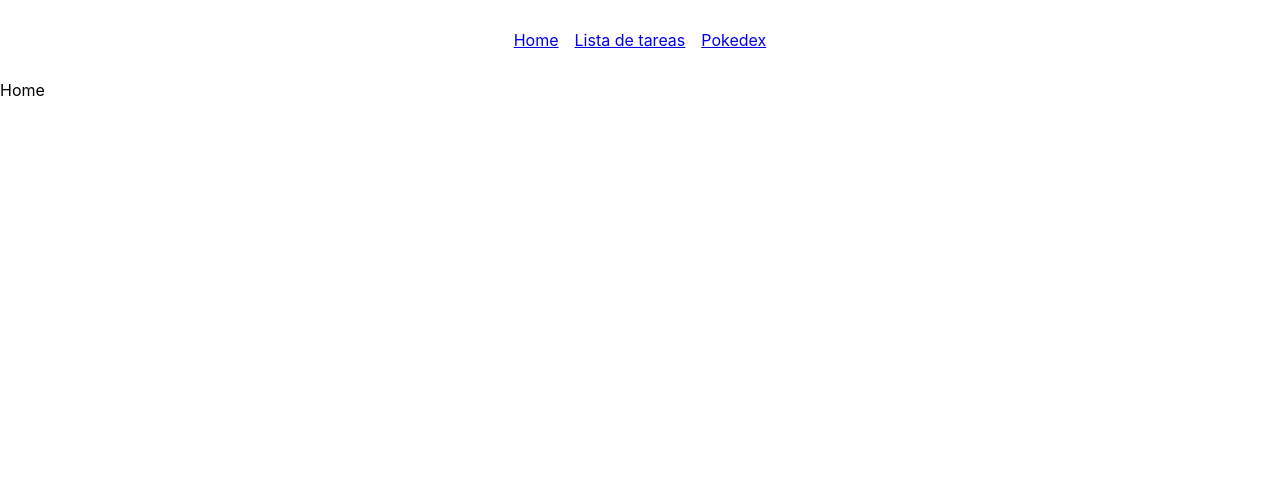
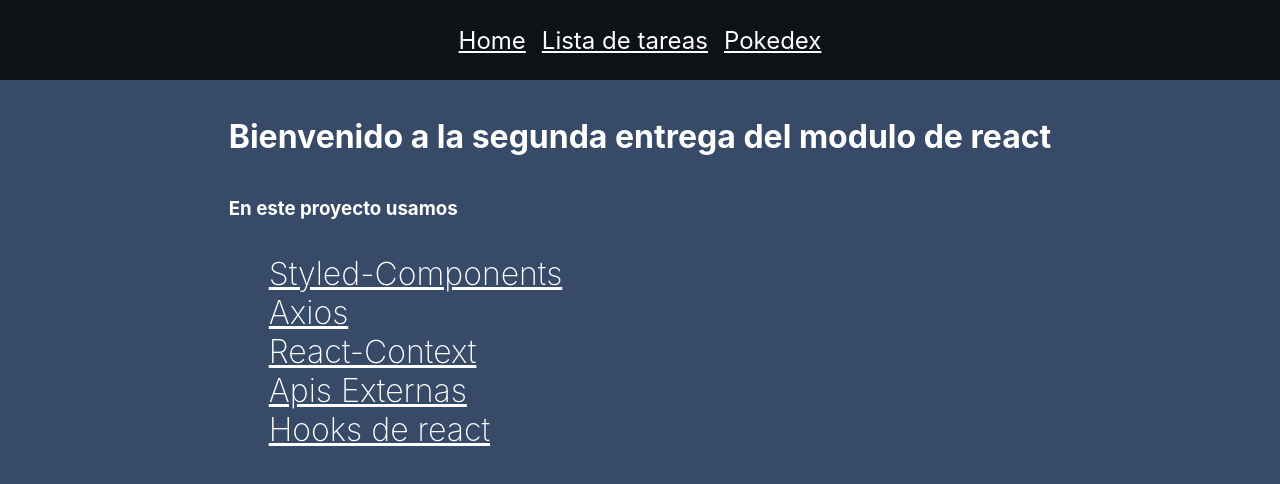
Before and after one commit to valpas312/React-E2, a React (Create React App) app: page / in a window 1280 px wide. Shown: the top 484 px of the page. Built offline with nearby package versions, Linux system fonts and the light colour scheme.

Commit message:
estilos casi termiandos

```diff
--- a/package.json
+++ b/package.json
@@ -9,7 +9,7 @@
     "axios": "^1.2.1",
     "react": "^18.2.0",
     "react-dom": "^18.2.0",
-    "react-icons": "^4.6.0",
+    "react-icons": "^4.7.1",
     "react-query": "^3.39.2",
     "react-router-dom": "^6.4.4",
     "react-scripts": "^5.0.1",
--- a/src/App.css
+++ b/src/App.css
@@ -1,8 +1,3 @@
-.form-container{
-    display: flex;
-    align-items: center;
-    flex-direction: column;
-    gap: 1rem;
-    height: 100vh;
-    width: 100vw;
+.active{
+    color: #616283;
 }
--- a/src/StyledComponents/StyledForm.js
+++ b/src/StyledComponents/StyledForm.js
@@ -5,7 +5,7 @@ export const StyledForm = styled.form`
     justify-content: center;
     align-items: center;
     flex-direction: column;
-    background-color: burlywood;
+    background-color: #616283;
     padding: 1rem;
     border-radius: 15px;
     width: 20vw;
@@ -19,7 +19,7 @@ export const StyledForm = styled.form`
     input{
         padding: 1rem;
         border: none;
-        background-color: beige;
+        background-color: white;
         border-radius: 15px;
         width: 100%;
     }
--- /dev/null
+++ b/src/StyledComponents/StyledHome.js
@@ -0,0 +1,16 @@
+import styled from "styled-components";
+
+export const StyledContainerHome = styled.div`
+    color: white;
+    display: flex;
+    flex-direction: column;
+`
+export const StyledListHome = styled.ul`
+    list-style: none;
+
+    & li{
+        font-size: 2rem;
+        font-weight: 200;
+        text-decoration: underline;
+    }
+`
--- /dev/null
+++ b/src/StyledComponents/StyledNavbar.js
@@ -0,0 +1,25 @@
+import { NavLink } from "react-router-dom";
+import styled from "styled-components";
+
+export const StyledNav = styled.div`
+    display: flex;
+    flex-direction: row;
+    justify-content: center;
+    align-items: center;
+    height: 10vh;
+    gap: 1rem;
+    background-color: #0E1116;
+`
+
+export const StyledLink = styled(NavLink)`
+    color: white;
+    font-size: 1.5rem;
+`
+
+export const StyledNavChild = styled.div`
+    display: flex;
+    justify-self: center;
+    align-items: center;
+    flex-direction: column;
+    padding: 1rem;
+`
--- a/src/StyledComponents/StyledToDo.js
+++ b/src/StyledComponents/StyledToDo.js
@@ -6,9 +6,9 @@ export const StyledToDo = styled.div`
     align-items: center;
     flex-direction: row;
     gap: 1rem;
-    width: 80vw;
+    width: 100%;
     height: 10vh;
-    background-color: beige;
+    background-color: #9E7B9B;
     border-radius: 15px;
 
     & button{
--- a/src/components/Home.jsx
+++ b/src/components/Home.jsx
@@ -1,8 +1,18 @@
 import React from 'react'
+import { StyledContainerHome, StyledListHome } from '../StyledComponents/StyledHome'
 
 const Home = () => {
-  return (
-    <div>Home</div>
+  return (<StyledContainerHome>
+    <h1>Bienvenido a la segunda entrega del modulo de react</h1>
+    <h3>En este proyecto usamos</h3>
+    <StyledListHome>
+      <li>Styled-Components</li>
+      <li>Axios</li>
+      <li>React-Context</li>
+      <li>Apis Externas</li>
+      <li>Hooks de react</li>
+    </StyledListHome>
+  </StyledContainerHome>
   )
 }
 
--- a/src/components/NavBar.jsx
+++ b/src/components/NavBar.jsx
@@ -1,19 +1,17 @@
 import React from 'react'
-import './Navbar.css'
-import { NavLink, useNavigate } from 'react-router-dom'
-
+import { StyledNav, StyledLink, StyledNavChild } from '../StyledComponents/StyledNavbar'
 
 const NavBar = ({children}) => {
-  return (<div>
-  <div className="nav-container">
-    <NavLink to={'/'}>Home</NavLink>
-    <NavLink to={'ToDo'}>Lista de tareas</NavLink>
-    <NavLink to={'Pokedex'}>Pokedex</NavLink>
-  </div>
-    <div>
+  return (<>
+  <StyledNav>
+    <StyledLink to={'/'}>Home</StyledLink>
+    <StyledLink to={'ToDo'}>Lista de tareas</StyledLink>
+    <StyledLink to={'Pokedex'}>Pokedex</StyledLink>
+  </StyledNav>
+    <StyledNavChild>
         {children}
-    </div>
-  </div>
+    </StyledNavChild>
+  </>
   )
 }
 
--- a/src/components/Navbar.css
+++ /dev/null
@@ -1,8 +0,0 @@
-.nav-container{
-    display: flex;
-    flex-direction: row;
-    justify-content: center;
-    align-items: center;
-    height: 10vh;
-    gap: 1rem;
-}
--- /dev/null
+++ b/src/components/Routes.css
@@ -0,0 +1,3 @@
+.active{
+    color: green;
+}
--- a/src/components/Routes.jsx
+++ b/src/components/Routes.jsx
@@ -4,6 +4,8 @@ import Home from './Home'
 import NavBar from './NavBar'
 import Pokedex from './Pokedex'
 import ToDoForm from './ToDoForm'
+import './Routes.css'
+
 
 const Routes = () => {
   return (
--- a/src/index.css
+++ b/src/index.css
@@ -8,6 +8,7 @@ body {
   -webkit-font-smoothing: antialiased;
   -moz-osx-font-smoothing: grayscale;
   overflow-x: hidden;
+  background-color: #374A67;
 }
 
 code {
```
Also changed, not shown: 1 other file (tests, documents, lock files or other folders).
